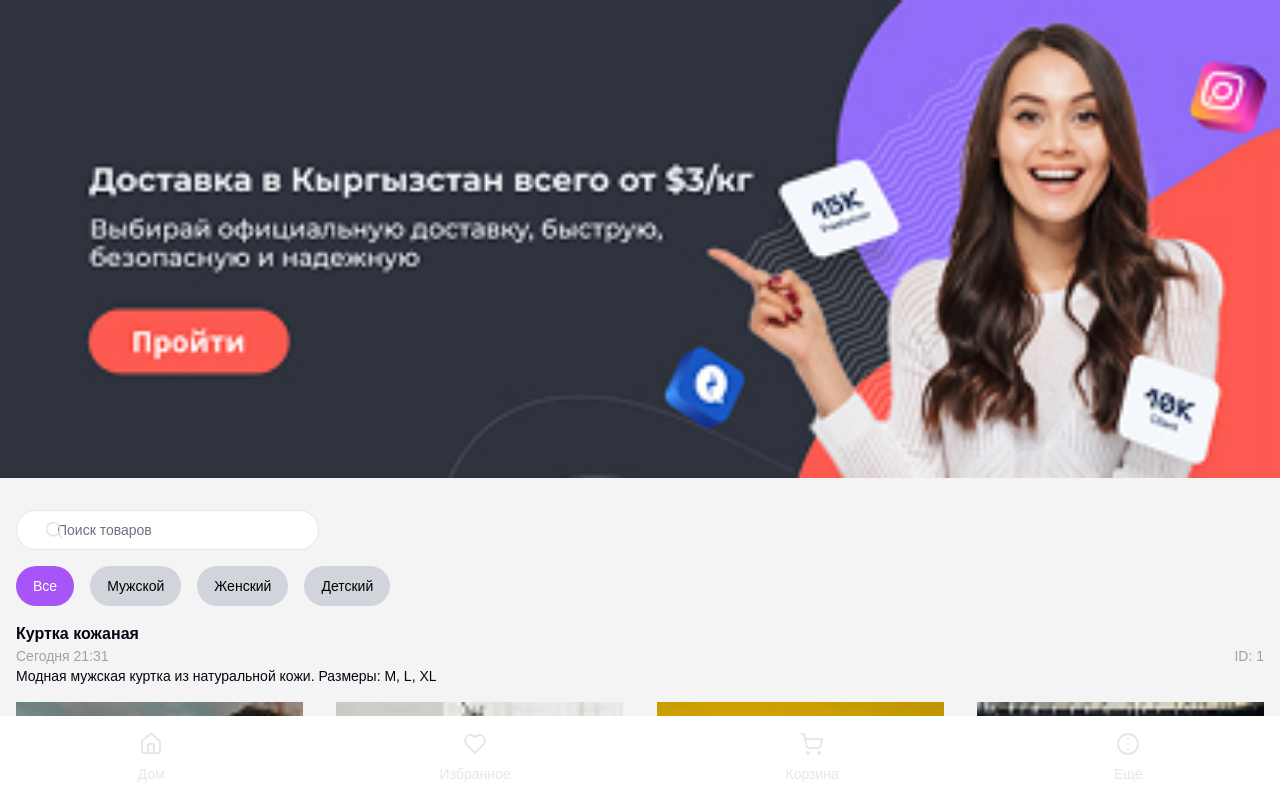
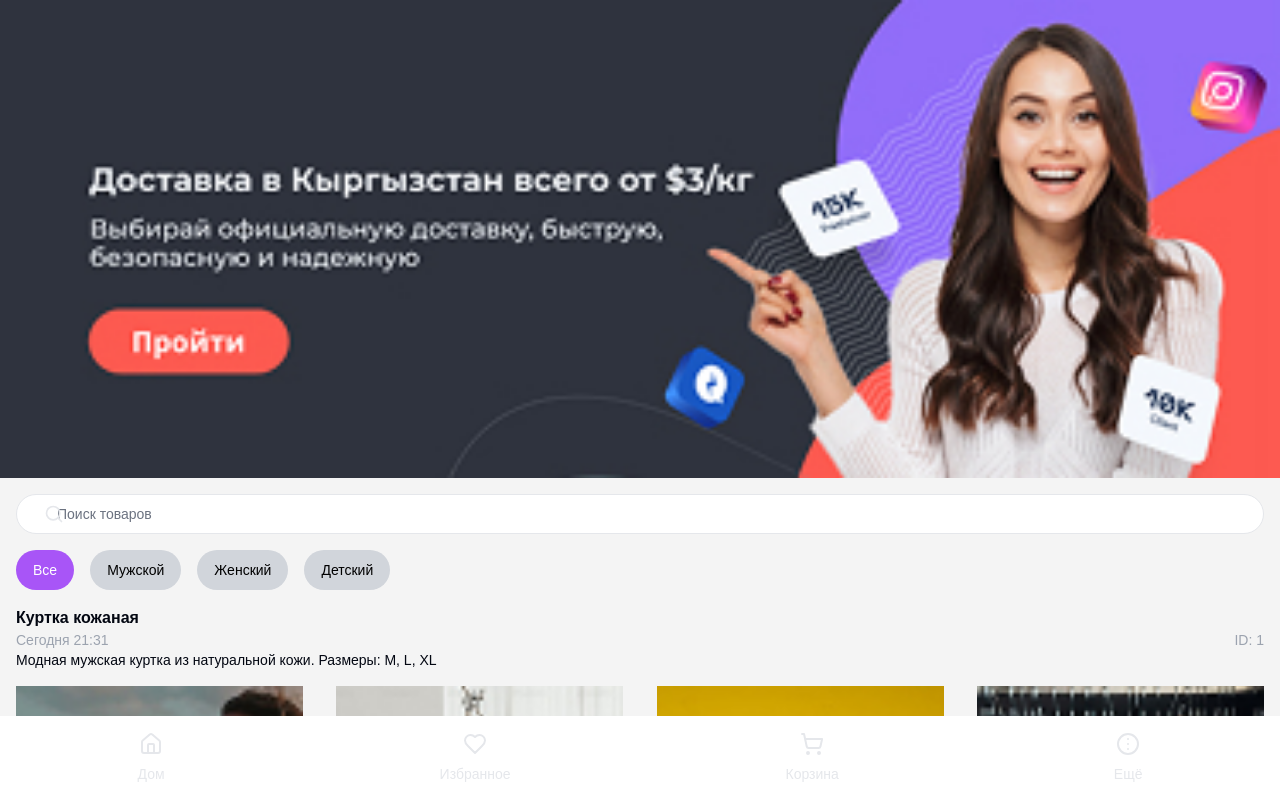
Before and after one commit to Namelesss01/Shop, a React (Vite) app: page / in a window 1280 px wide. Shown: the top 798 px of the page. Built offline with nearby package versions, Linux system fonts and the light colour scheme.

Commit message:
corrected header in home

```diff
--- a/src/pages/home/Home.tsx
+++ b/src/pages/home/Home.tsx
@@ -13,9 +13,7 @@ const Home = () => {
       <div>
         <img src={post} alt="" className="w-full" />
         <div className="mx-4">
-          <div className="mt-4 w-full flex relative">
            <Header setSelectedCategory={setSelectedCategory}></Header>
-          </div>
           <Product selectedCategory={selectedCategory} />{" "}
           {/* Передаем категорию */}
         </div>
```
